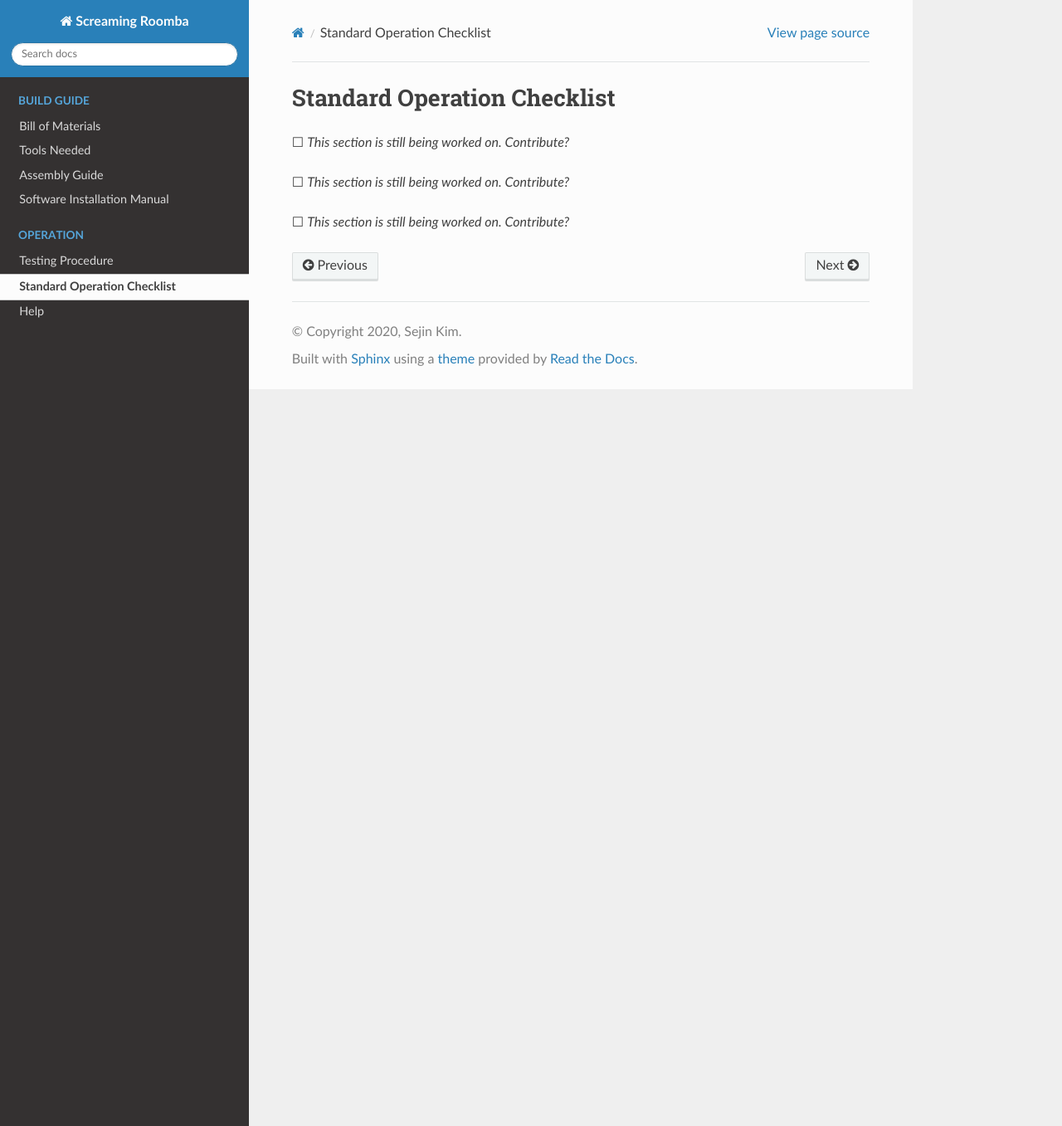
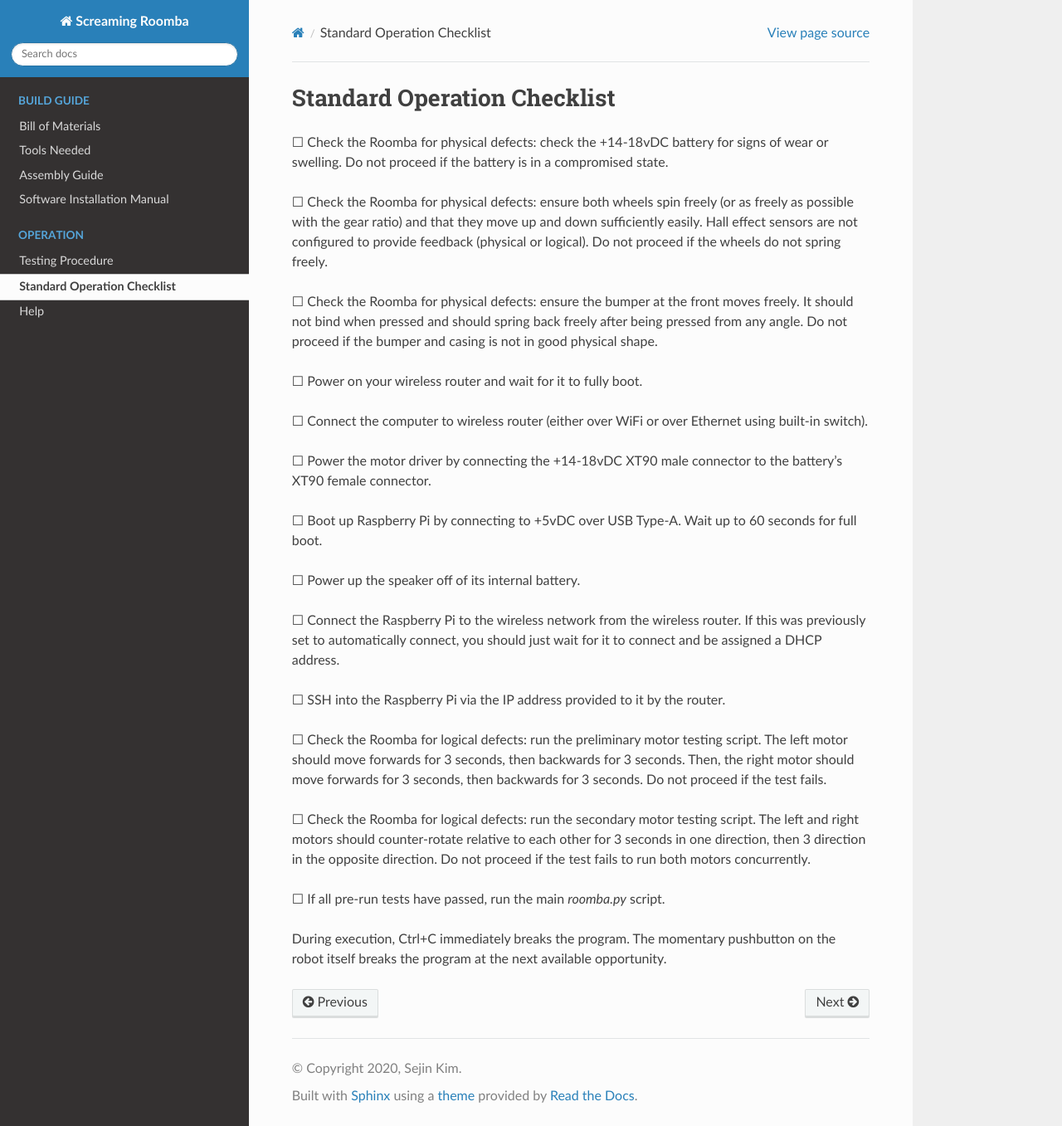
Before and after one commit to kim3-sudo/screamingroomba, a Sphinx documentation site: the page built from docs/operation/checklist.rst, in a window 1280 px wide and 1357 px high. Shown: the whole window at 83% size. Built offline with Sphinx 7.4.7 and the Read the Docs theme 2.0.0, drawn with Linux system fonts in a browser that asks for light colours.

Commit message:
Update checklist.rst

```diff
--- a/docs/operation/checklist.rst
+++ b/docs/operation/checklist.rst
@@ -1,8 +1,30 @@
 Standard Operation Checklist
 ----------------------------
 
-☐ *This section is still being worked on. Contribute?*
+☐ Check the Roomba for physical defects: check the +14-18vDC battery for signs of wear or swelling. Do not proceed if the battery is in a compromised state.
 
-☐ *This section is still being worked on. Contribute?*
+☐ Check the Roomba for physical defects: ensure both wheels spin freely (or as freely as possible with the gear ratio) and that they move up and down sufficiently easily. Hall effect sensors are not configured to provide feedback (physical or logical). Do not proceed if the wheels do not spring freely.
 
-☐ *This section is still being worked on. Contribute?*
+☐ Check the Roomba for physical defects: ensure the bumper at the front moves freely. It should not bind when pressed and should spring back freely after being pressed from any angle. Do not proceed if the bumper and casing is not in good physical shape.
+
+☐ Power on your wireless router and wait for it to fully boot.
+
+☐ Connect the computer to wireless router (either over WiFi or over Ethernet using built-in switch).
+
+☐ Power the motor driver by connecting the +14-18vDC XT90 male connector to the battery's XT90 female connector.
+
+☐ Boot up Raspberry Pi by connecting to +5vDC over USB Type-A. Wait up to 60 seconds for full boot.
+
+☐ Power up the speaker off of its internal battery.
+
+☐ Connect the Raspberry Pi to the wireless network from the wireless router. If this was previously set to automatically connect, you should just wait for it to connect and be assigned a DHCP address.
+
+☐ SSH into the Raspberry Pi via the IP address provided to it by the router.
+
+☐ Check the Roomba for logical defects: run the preliminary motor testing script. The left motor should move forwards for 3 seconds, then backwards for 3 seconds. Then, the right motor should move forwards for 3 seconds, then backwards for 3 seconds. Do not proceed if the test fails.
+
+☐ Check the Roomba for logical defects: run the secondary motor testing script. The left and right motors should counter-rotate relative to each other for 3 seconds in one direction, then 3 direction in the opposite direction. Do not proceed if the test fails to run both motors concurrently.
+
+☐ If all pre-run tests have passed, run the main `roomba.py` script.
+
+During execution, Ctrl+C immediately breaks the program. The momentary pushbutton on the robot itself breaks the program at the next available opportunity.
```
